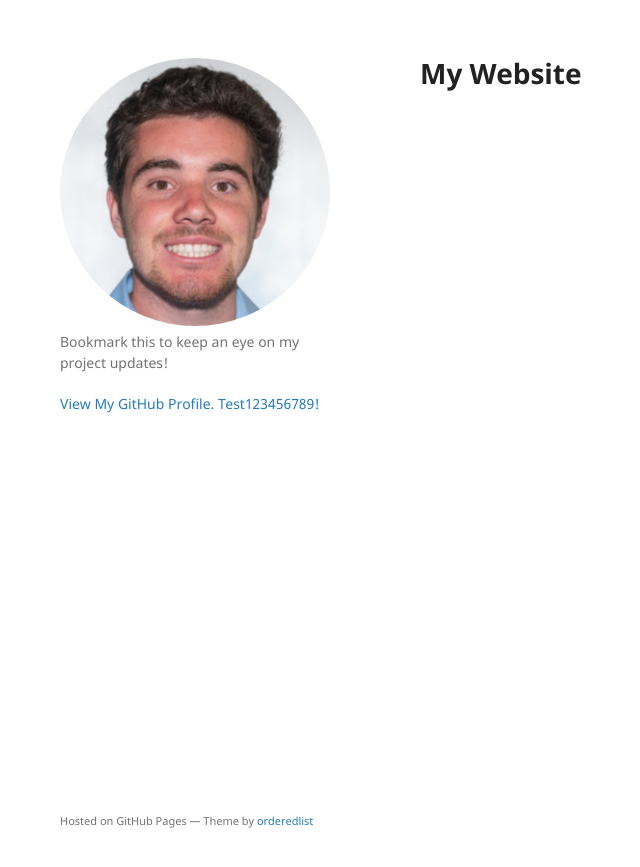
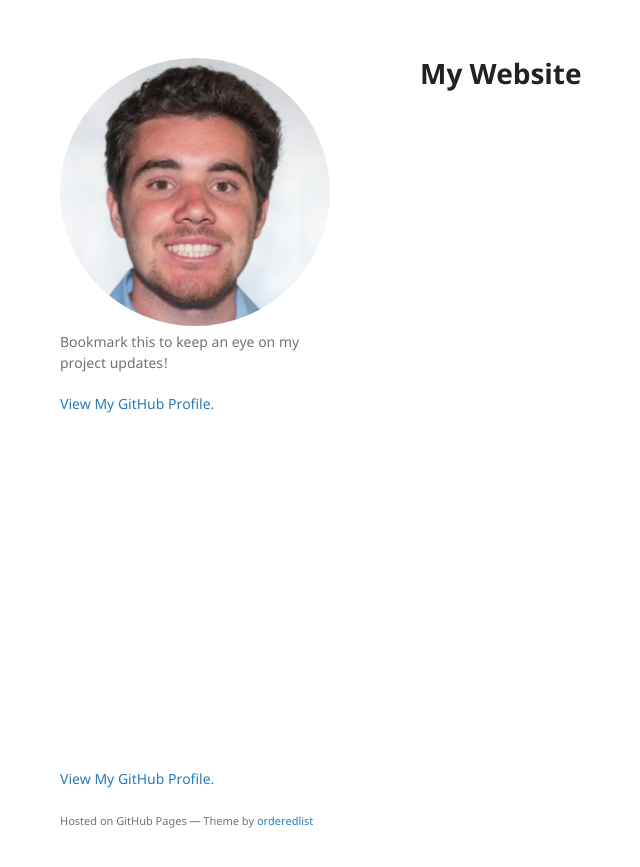
Before and after one commit to chasenbru/chasenbru.github.io, a Jekyll site: the page built from README.md, in a window 1280 px wide. Shown: the top 867 px of the page, without its empty margins (150-790 px from the left). Built offline with Jekyll 4.4.1, drawn with Linux system fonts in a browser that asks for light colours; our own code applies the rules of GitHub Pages for plain Markdown files.

Commit message:
Update default.html

```diff
--- a/_layouts/default.html
+++ b/_layouts/default.html
@@ -32,7 +32,7 @@
         {% endif %}
 
         {% if site.github.is_user_page %}
-        <p class="view"><a href="{{ site.github.owner_url }}">View My GitHub Profile. Test123456789!</a></p>
+        <p class="view"><a href="{{ site.github.owner_url }}">View My GitHub Profile.</a></p>
         {% endif %}
 
         {% if site.show_downloads %}
@@ -49,6 +49,9 @@
 
       </section>
       <footer>
+        {% if site.github.is_user_page %}
+        <p class="view"><a href="{{ site.github.owner_url }}">View My GitHub Profile.</a></p>
+        {% endif %}
         {% if site.github.is_project_page %}
         <p>This project is maintained by <a href="{{ site.github.owner_url }}">{{ site.github.owner_name }}</a></p>
         {% endif %}
```
